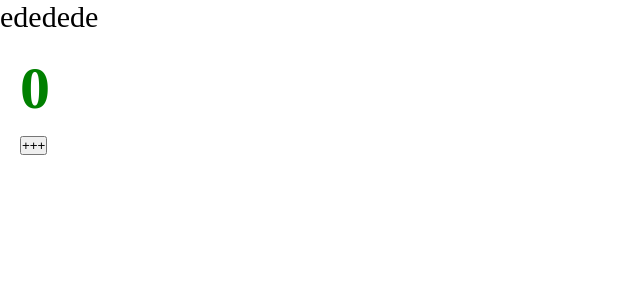
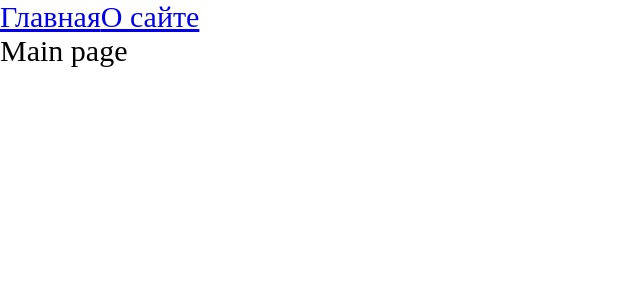
Before and after one commit to R-Morpheus/production, a React app: page / in a window 1280 px wide. Shown: the top 300 px of the page, without its empty margins (0-640 px from the left). Built offline with nearby package versions, Linux system fonts and the light colour scheme.

Commit message:
add: routing, lazy loading

```diff
--- a/package.json
+++ b/package.json
@@ -15,6 +15,7 @@
     "@types/node": "^17.0.21",
     "@types/react": "^17.0.39",
     "@types/react-dom": "^17.0.11",
+    "@types/react-router-dom": "^5.3.3",
     "@types/webpack": "^5.28.0",
     "@types/webpack-dev-server": "^4.7.2",
     "css-loader": "^6.8.1",
@@ -32,6 +33,7 @@
   },
   "dependencies": {
     "react": "^17.0.2",
-    "react-dom": "^17.0.2"
+    "react-dom": "^17.0.2",
+    "react-router-dom": "^6.2.1"
   }
 }
--- a/src/App.tsx
+++ b/src/App.tsx
@@ -1,12 +1,23 @@
-import React from 'react';
+import React, {Suspense} from 'react';
+import {Link, Route, Routes} from 'react-router-dom';
 import {Counter} from "./components/Counter";
 import './index.scss'
+import AboutPage from "./pages/AboutPage/AboutPage";
+import MainPage from "./pages/MainPage/MainPage";
+import {AboutPageAsync} from "./pages/AboutPage/AboutPage.async";
+import {MainPageAsync} from "./pages/MainPage/MainPage.async";
 
 const App = () => {
     return (
         <div className='app'>
-            ededede
-           <Counter/>
+            <Link to={'/'}>Главная</Link>
+            <Link to={'/about'}>О сайте</Link>
+            <Suspense fallback={<div>Loading...</div>}>
+                <Routes>
+                    <Route path={'/about'} element={<AboutPageAsync/>}/>
+                    <Route path={'/'} element={<MainPageAsync/>}/>
+                </Routes>
+            </Suspense>
         </div>
     );
 };
--- a/src/index.tsx
+++ b/src/index.tsx
@@ -1,9 +1,10 @@
 import {render} from "react-dom";
 import App from "./App";
+import {BrowserRouter} from "react-router-dom";
 
 render(
-    <div>
+    <BrowserRouter>
         <App/>
-    </div>,
+    </BrowserRouter>,
     document.getElementById('root')
 )
--- /dev/null
+++ b/src/pages/AboutPage/AboutPage.async.tsx
@@ -0,0 +1,3 @@
+import {lazy} from "react";
+
+export const AboutPageAsync = lazy(() => import('./AboutPage'))
--- /dev/null
+++ b/src/pages/AboutPage/AboutPage.tsx
@@ -0,0 +1,11 @@
+import React from 'react';
+
+const AboutPage = () => {
+    return (
+        <div>
+            About page
+        </div>
+    );
+};
+
+export default AboutPage;
--- /dev/null
+++ b/src/pages/MainPage/MainPage.async.tsx
@@ -0,0 +1,3 @@
+import {lazy} from "react";
+
+export const MainPageAsync = lazy(() => import('./MainPage'))
--- /dev/null
+++ b/src/pages/MainPage/MainPage.tsx
@@ -0,0 +1,11 @@
+import React from 'react';
+
+const MainPage = () => {
+    return (
+        <div>
+            Main page
+        </div>
+    );
+};
+
+export default MainPage;
```
Also changed, not shown: 9 other files (tests, documents, lock files or other folders).
